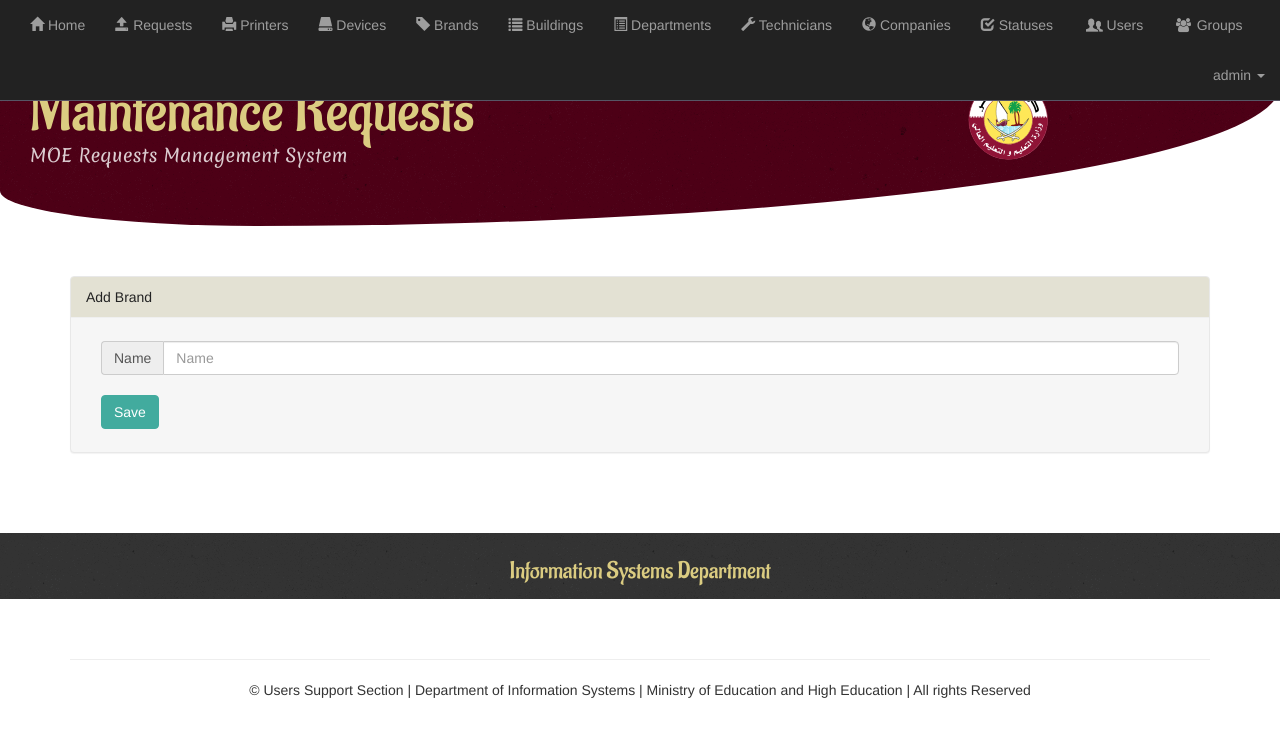
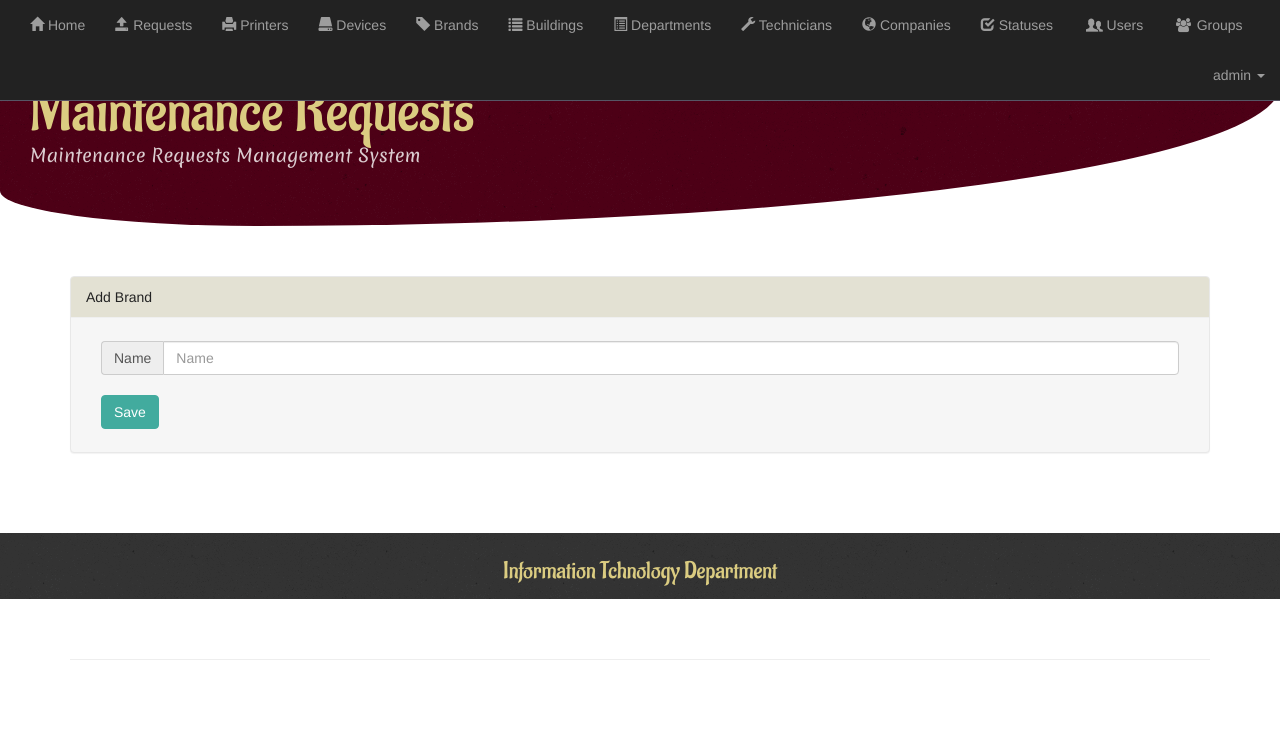
Before and after one commit to ahmedeleven/maintenancerequests, a Django app: page /brands/add/ in a window 1280 px wide. Shown: the top 737 px of the page. Run offline with Django 3.2, Linux system fonts and the light colour scheme; a user stored in the database is signed in; data comes from the database, SQL or seed files in the repository; some libraries are stand-ins or nearby versions.

Commit message:
update the main layout

```diff
--- a/requests/templates/requests/base.html
+++ b/requests/templates/requests/base.html
@@ -155,11 +155,11 @@
 					<div class="row">
 						<div class="col-md-6 col-xs-6">
 								<h1>Maintenance Requests</h1>
-								<h2 id="desc">MOE Requests Management System</h2>
+								<h2 id="desc">Maintenance Requests Management System</h2>
 						</div>
-						<div class="col-xs-3 col-xs-offset-3 col-md-3 col-md-offset-3 sb-page-header-logo">
+						<!--<div class="col-xs-3 col-xs-offset-3 col-md-3 col-md-offset-3 sb-page-header-logo">
 							<img src="{% static 'requests/img/logo.svg' %}" class="img-responsive">
-						</div>
+						</div>-->
 					</div>
 
 				</div>
@@ -181,7 +181,7 @@
 			<div class="sb-page-footer">
 				<div class="row">
 					<div class="container col-md-12">
-						<h3>Information Systems Department</h3>
+						<h3>Information Tchnology Department</h3>
 					</div>
 				</div>
 
@@ -195,7 +195,7 @@
 					<div class='row'>
 						<div class="col-lg-12 footer-below">
 
-							<p>&copy; Users Support Section | Department of Information Systems | Ministry of Education and High Education | All rights Reserved</p>
+							<!--<p>&copy; Users Support Section | Department of Information Systems | Ministry of Education and High Education | All rights Reserved</p>-->
 						</div>
 
 					</div>
```
